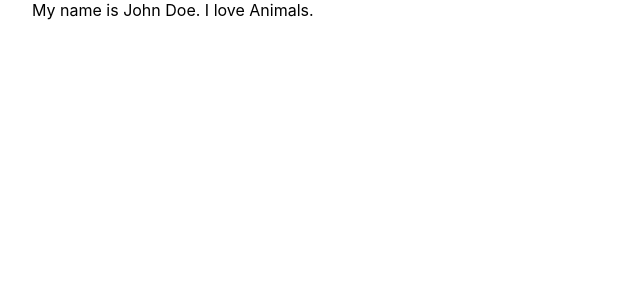
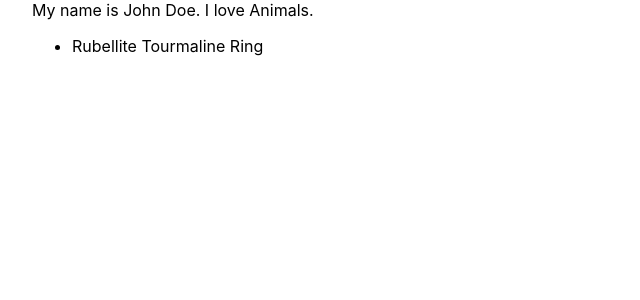
Before and after one commit to sanjaynabha7/demovercel, a Next.js app: page / in a window 1280 px wide. Shown: the top 300 px of the page, without its empty margins (0-640 px from the left). Built offline with nearby package versions, Linux system fonts and the light colour scheme.

Commit message:
add product name

```diff
--- a/pages/index.js
+++ b/pages/index.js
@@ -1,7 +1,7 @@
 import { useEffect, useState } from 'react'
 import styles from '../styles/Home.module.css'
 import baseUrl from '../baseUrl'
-export default function Home({name}) {
+export default function Home({ name, blogData }) {
   // const [name, setName] = useState("")
 
   // useEffect(() => {
@@ -18,6 +18,11 @@ export default function Home({name}) {
   return (
     <div className={styles.container}>
       My name is {name}. I love Animals.
+      <ul>
+        {blogData.map((item, idx) => (
+          <li key={idx}>{item.title}</li>
+        ))}
+      </ul>
     </div>
   )
 }
@@ -25,7 +30,11 @@ export default function Home({name}) {
 export async function getStaticProps() {
   const res = await fetch(`${baseUrl}/api/hello`)
   const data = await res.json()
+
+  const resBlog = await fetch(`${baseUrl}/api/blogs`)
+  const blogData = await resBlog.json()
+
   return {
-    props: {name: data.name},
+    props: { name: data.name, blogData },
   }
 }
```
